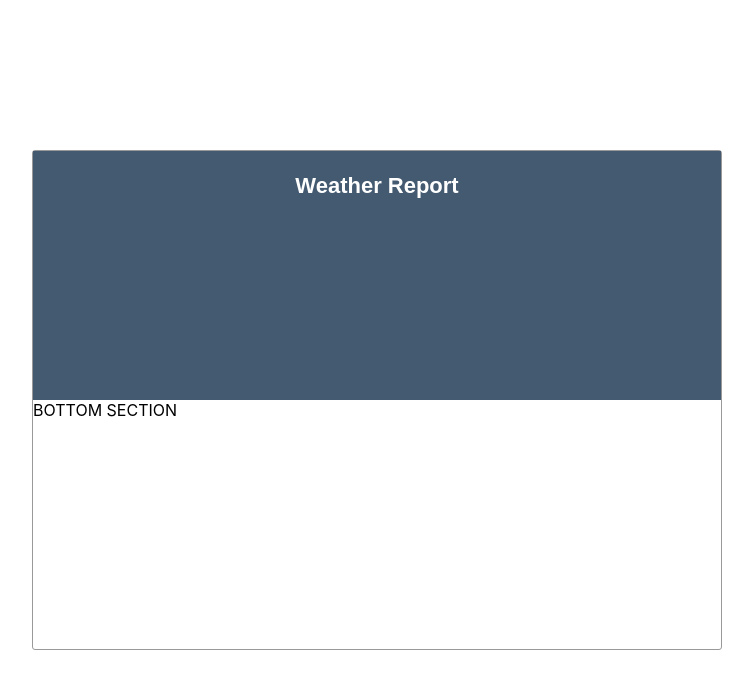
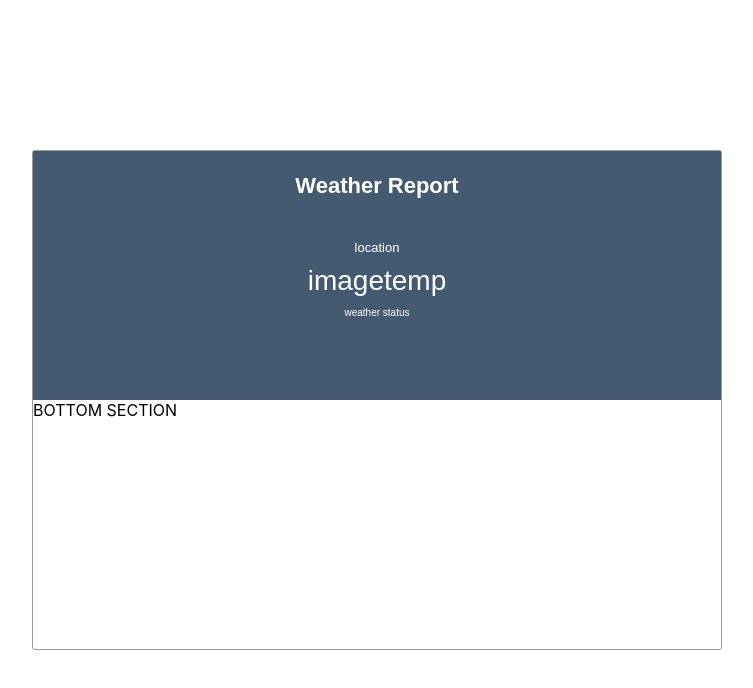
Before and after one commit to dforestell/weather-report, a React (Create React App) app: page / in a window 1280 px wide. Shown: the top 688 px of the page, without its empty margins (263-1016 px from the left). Built offline with nearby package versions, Linux system fonts and the light colour scheme.

Commit message:
add initial styling for the component that will actually display the weather

```diff
--- a/src/components/topSection.jsx
+++ b/src/components/topSection.jsx
@@ -1,6 +1,6 @@
 import React from 'react';
-
-import './topSection.scss'
+import './topSection.scss';
+import Weather from './weather';
 export default class TopSection extends React.Component {
     constructor(props){
         super(props)
@@ -13,6 +13,7 @@ export default class TopSection extends React.Component {
         return(
             <div className="top-container">
                 <h3 className="title">Weather Report</h3>
+                < Weather />
             </div>
         )
     }
--- /dev/null
+++ b/src/components/weather.jsx
@@ -0,0 +1,22 @@
+import React from 'react';
+
+import './weather.scss';
+
+export default class Weather extends React.Component {
+    constructor(props){
+        super(props)
+    }
+
+    render(){
+        return(
+            <div className="weather-container">
+                <div className="weather-header">location</div>
+                <div className="inner-weather">
+                    <span className="weather-image">image</span>
+                    <span className="temp">temp</span>
+                </div>
+                <div className="weather-footer"> weather status</div>
+            </div>
+        )
+    }
+}
--- /dev/null
+++ b/src/components/weather.scss
@@ -0,0 +1,26 @@
+.weather-container{
+    margin-top: 1.2em;
+    color: #fff;
+
+    .weather-header{
+        font-size: 13px;
+        display: flex;
+        flex-direction: row;
+        justify-content: center;
+    }
+
+    .inner-weather{
+        font-size: 28px;
+        display: flex;
+        flex-direction: row;
+        justify-content: center;
+        margin: 10px 0;
+    }
+
+    .weather-footer{
+        font-size: 10px;
+        display: flex;
+        flex-direction: row;
+        justify-content: center;
+    }
+}
```
Also changed, not shown: public/logo512.png (deleted).
